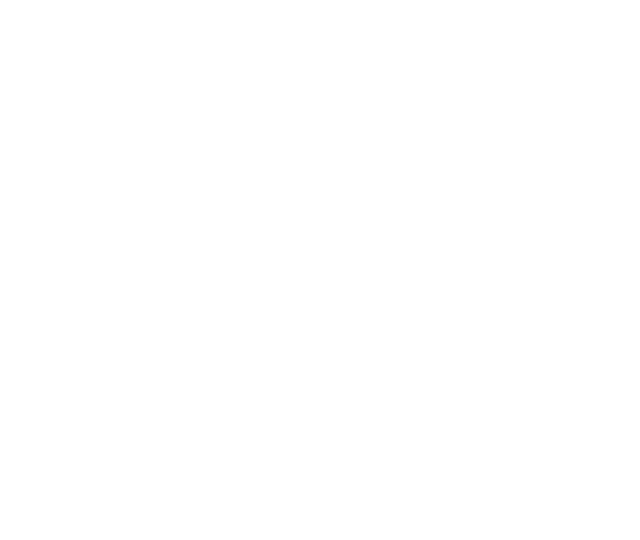
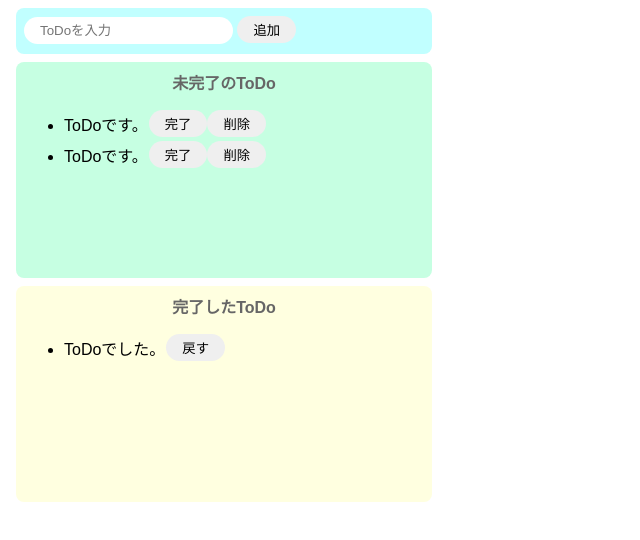
Before and after one commit to tetsuya405/codesandbox-test, a website built with Parcel: page index.html in a window 1280 px wide. Shown: the whole page, without its empty margins (0-640 px from the left). Built offline with nearby package versions, Linux system fonts and the light colour scheme.

Commit message:
[add]htmlとcssを実装

```diff
--- a/index.html
+++ b/index.html
@@ -2,13 +2,44 @@
 <html>
 
 <head>
-	<title>Parcel Sandbox</title>
+	<title>ToDo(JS)</title>
 	<meta charset="UTF-8" />
 	<link rel="stylesheet" href="src/styles.css">
 </head>
 
 <body>
-	<div id="app"></div>
+	<div class="input-area">
+		<input placeholder="ToDoを入力" />
+		<button>追加</button>
+	</div>
+	<div class="incomplete-area">
+
+		<p class="title">未完了のToDo</p>
+
+		<ul>
+			<div class="list-row">
+				<li>ToDoです。</li>
+				<button>完了</button>
+				<button>削除</button>
+			</div>
+			<div class="list-row">
+				<li>ToDoです。</li>
+				<button>完了</button>
+				<button>削除</button>
+			</div>
+		</ul>
+	</div>
+
+	<div class="complete-area">
+
+		<p class="title">完了したToDo</p>
+		<ul>
+			<div class="list-row">
+				<li>ToDoでした。</li>
+				<button>戻す</button>
+			</div>
+		</ul>
+	</div>
 
 	<script src="src/index.js">
 	</script>
--- a/src/index.js
+++ /dev/null
@@ -1,183 +0,0 @@
-// lesson19
-
-// var val1 = "var変数"
-// console.log(val1)
-
-
-// const val2= "let変数"
-// console.log(val2)
-
-// val2 = "let変数を上書き"
-// console.log(val2)
-
-// // let val2 = "再宣言"
-// console.log(val2)
-
-// const val4 = {
-//   name: "jake",
-//   age: 28,
-// }
-// val4.name = "change"
-// val4.address = "Tokyo"
-// console.log(val4)
-
-
-// const val5 = ['dog', 'cat'];
-// val5[0] = 'bird';
-// val5.push("monkey")
-// console.log(val5)
-
-
-// lesson20
-
-/**
- * テンプレート文字列
- */
-
-// const name = "jake";
-// const age = 28;
-
-// // 従来の方法
-// const message1 = "My name is " + name ;
-// console.log(message1)
-
-// // 現在の方法
-// const message2 = `My name is ${name}`
-// console.log(message2)
-
-/**
- * アロー関数
- */
-
-// 従来の方法
-// function func1(str){
-//   return str;
-// }
-
-// const func1 = function(str){
-//   return str;
-// }
-
-// console.log(func1("func1です。"))
-// // アロー関数
-// const func2 = str => {
-//   return str; // 一行のときは{return}も省略可能。
-// }
-// console.log(func2("func2です。"))
-
-
-// const func3 = (num1, num2)=>{
-//   return num1 + num2;
-// }
-// console.log(func3(10,20))
-
-/**
- * lesson21 分割代入
- */
-
-// const myProfile = {
-//   name: "jake",
-//   age:28,
-
-// };
-// const message1 = `My name is ${myProfile.name}. I am ${myProfile.age} years old.`
-// console.log(message1)
-
-// const {name, age} = myProfile;
-// const message2 = `My name is ${name}. I am ${age} years old.`
-// console.log(message2)
-
-// const myProfile = ["jake", 28];
-// const message3 = `My name is ${myProfile[0]}. I am ${myProfile[1]} years old.`
-// console.log(message3)
-
-// const [name, age ] = myProfile;
-// const message4 = `My name is ${name}. I am ${age} years old.`
-// console.log(message4)
-
-/**
- * lesson23 デフォルト値
- */
-
-// const sayHello = (name = "guest") => console.log(`Hello, ${name}`);
-// sayHello();
-
-/**
- * lesson 24 スプレッド構文
- */
-// 配列の展開
-// const arr1 = [1,2]
-// console.log(arr1)
-// console.log(...arr1)// 配列の中身を順番に処理する。
-
-// const sumFunc = (num1, num2) => console.log(num1 + num2);
-// sumFunc(arr1[0], arr1[1]);
-// sumFunc(...arr1)
-
-
-// // まとめる
-// const arr2 = [1,2,3,4,5];
-// const [num1,num2,...arr3] = arr2;
-// console.log(num1)
-// console.log(num2)
-// console.log(arr3)
-
-// // 配列のコピー
-// const arr4 = [10,20];
-// const arr5 = [30,40];
-
-// const arr6 = [...arr4]
-
-// console.log(arr6)
-// const arr7 = [...arr4, ...arr5];
-// console.log(arr7)
-
-
-// lesson 25 map filter
-const nameArr = ["Tanaka", "Yamada", "Jake"];
-// for (let index = 0;index < nameArr.length; index++){
-//   console.log(nameArr[index])
-// }
-
-// const nameArr2 = nameArr.map((name) =>{
-//   return name;
-// })
-// console.log(nameArr2)
-
-// nameArr.map((name, index)=> console.log(`${index}番目は${name}です。`));
-
-// const numArr = [1,2,3,4,5];
-// const newNumArr = numArr.filter((num) => {
-//   return num % 2 === 1;
-// })
-// console.log(newNumArr);
-
-// const newNameArr = nameArr.map((name)=> {
-//   if (name === "Jake"){
-//     return name
-//   }else{
-//     return `${name}さん`
-//   }
-// })
-// console.log(newNameArr)
-
-/**
- * 三項演算子
- */
-// 条件 ? trueのとき  : falseのとき
-
-const val1 = 1 < 0 ? 'true' : "false";
-console.log(val1)
-
-
-const num = "a";
-console.log(num.toLocaleString());
-
-const formattedNum = typeof num === 'number' ? num.toLocaleString() : '数値を入力してください。';
-console.log(formattedNum)
-
-
-const checkSum = (num1, num2) => {
-  return num1 + num2 > 100 ? '100を超えています！！' : '許容範囲内です。';
-}
-console.log(checkSum(111,-20))
--- a/src/styles.css
+++ b/src/styles.css
@@ -1,3 +1,65 @@
 body {
   font-family: sans-serif;
 }
+
+input {
+  border-radius: 16px;
+  border: none;
+  padding: 6px 16px;
+  outline: none;
+}
+
+button  {
+  border-radius: 16px;
+  border: none;
+  padding: 4px 16px;
+
+}
+
+button:hover{
+  background-color: #ff7fff;
+  color: #fff;
+  cursor: pointer;
+}
+
+li {
+  margin-right: 1px;
+}
+
+.input-area {
+  background-color: #c1ffff;
+  width: 400px;
+  height: 30px;
+  padding: 8px;
+  margin: 8px;
+  border-radius: 8px;
+}
+
+.incomplete-area {
+  background-color: #c6ffe2;
+  width: 400px;
+  min-height: 200px;
+  padding: 8px;
+  margin: 8px;
+  border-radius: 8px;}
+
+.complete-area {
+  background-color: #ffffe0;
+  width: 400px;
+  min-height: 200px;
+  padding: 8px;
+  margin: 8px;
+  border-radius: 8px;}
+
+  .title{
+    text-align: center;
+    margin-top: 0;
+    font-weight: bold;
+    color: #666;
+  }
+
+  .list-row{
+    display: flex;
+    align-items: center;
+    padding-bottom: 4px;
+  }
```
